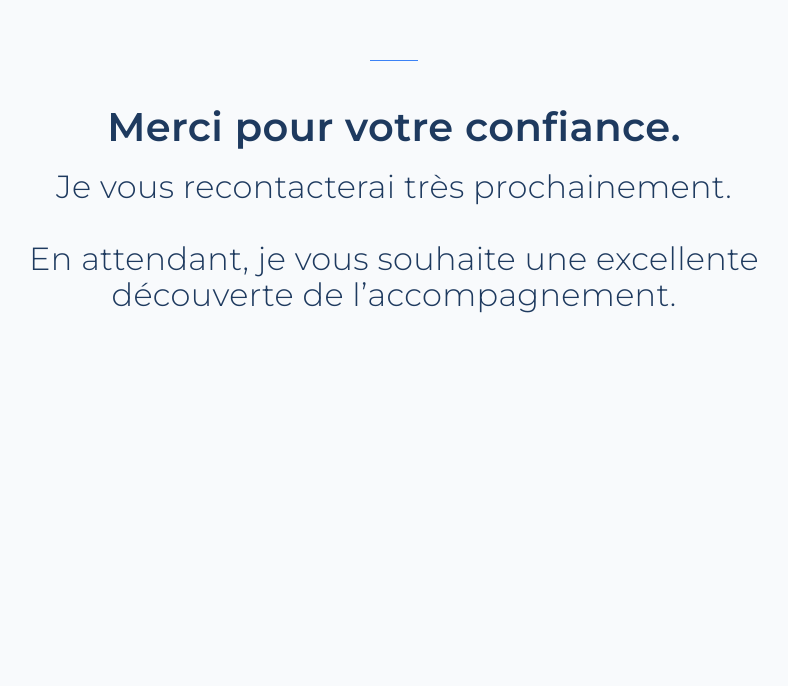
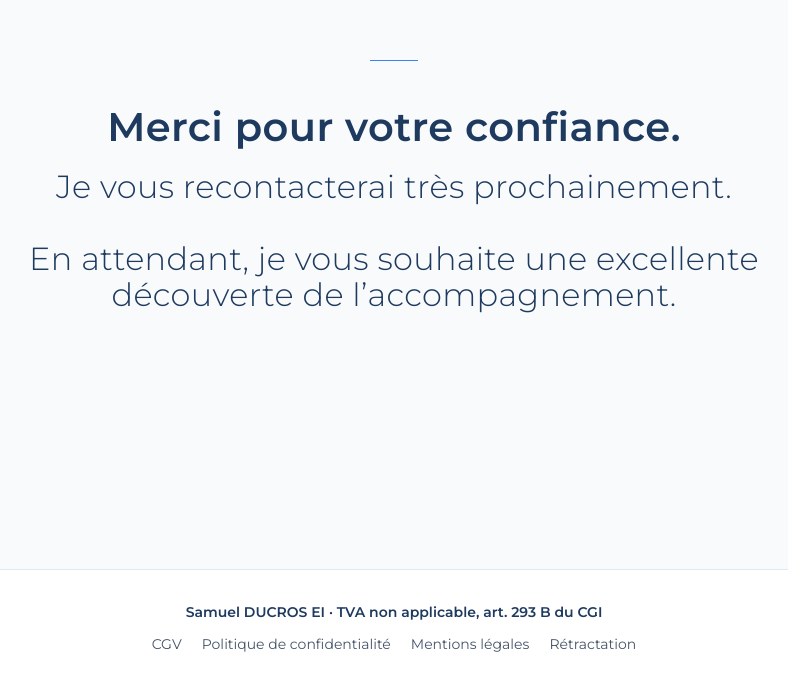
Before and after one commit to Samuelducros/prepa-landing-page, a React (Vite) app: page / in a window 1280 px wide. Shown: the part 8218-8904 px from the top of the page, without its empty margins (246-1034 px from the left). Before the commit the page ends 8787 px from the top, so only its background shows below. Built offline with nearby package versions, Linux system fonts and the light colour scheme.

Commit message:
Corrige les routes et le pied de page juridique

```diff
--- a/src/App.jsx
+++ b/src/App.jsx
@@ -27,6 +27,15 @@ export default function App() {
       <Faq />
       <AboutMe />
       <ClosingMessage />
+      <footer className="border-t border-slate-200 bg-white px-6 py-8 text-center text-sm text-slate-600">
+        <p className="font-semibold text-[#1E3A5F]">Samuel DUCROS EI · TVA non applicable, art. 293 B du CGI</p>
+        <nav className="mt-3 flex flex-wrap justify-center gap-x-5 gap-y-2">
+          <a className="hover:text-blue-700 hover:underline" href="/cgv">CGV</a>
+          <a className="hover:text-blue-700 hover:underline" href="/confidentialite">Politique de confidentialité</a>
+          <a className="hover:text-blue-700 hover:underline" href="/mentions-legales">Mentions légales</a>
+          <a className="hover:text-blue-700 hover:underline" href="/retractation">Rétractation</a>
+        </nav>
+      </footer>
     </main>
   );
 }
```
Also changed, not shown: vercel.json (added).
